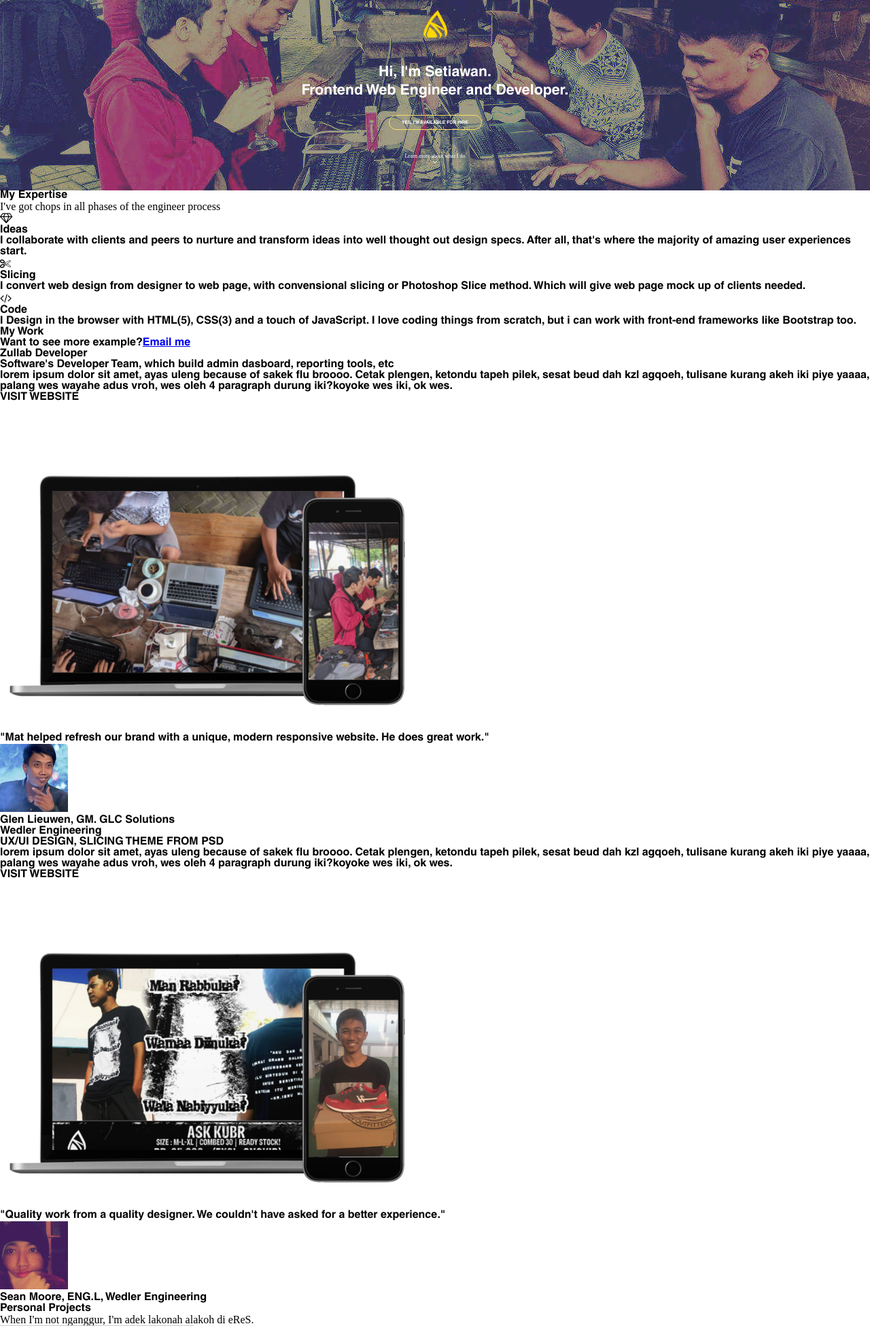
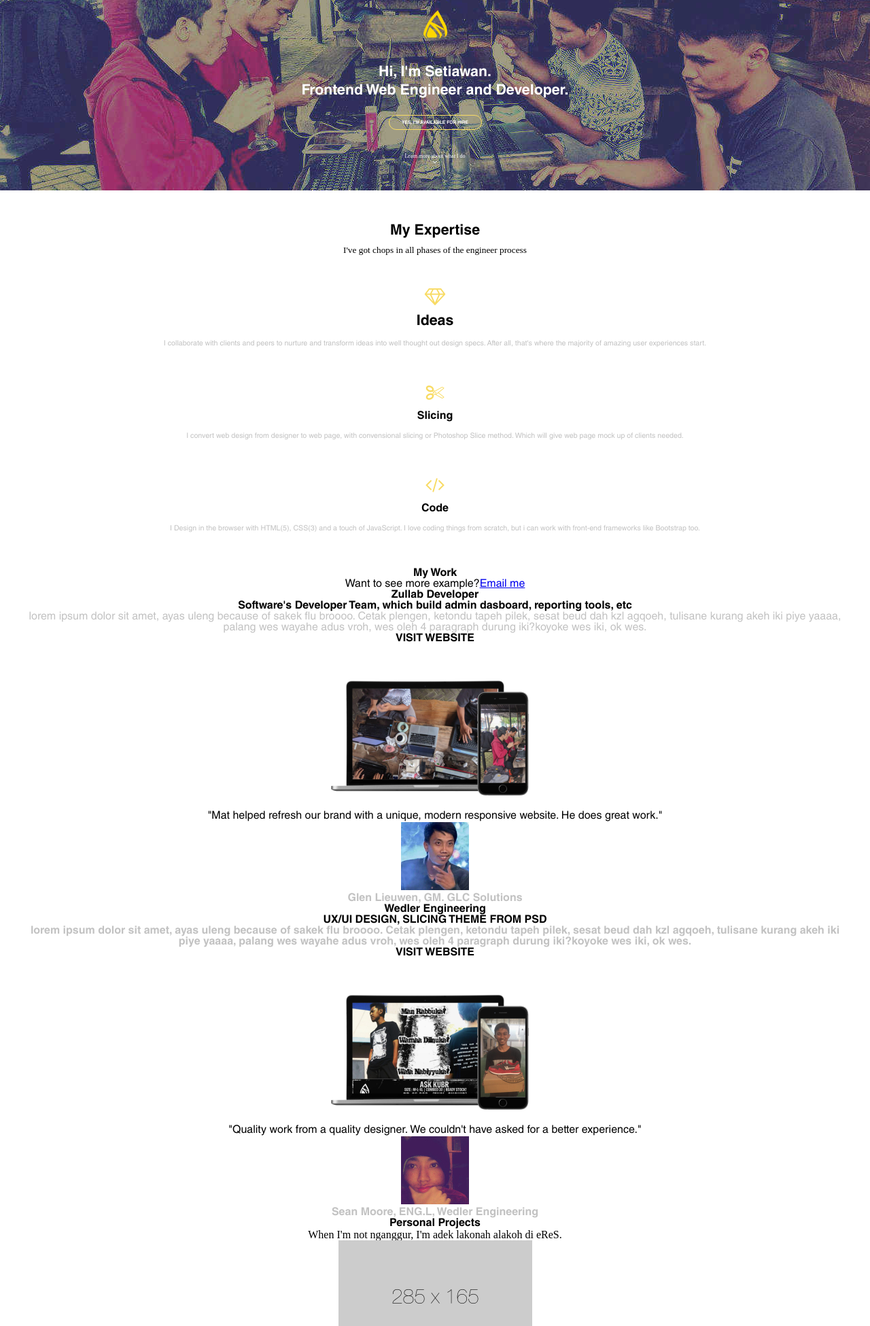
Before and after one commit to consciousnessdev/consciousnessdev.github.io, a PHP site: page / in a window 1280 px wide. Shown: the top 1950 px of the page at 68% size. Run offline with PHP 8.4, Linux system fonts and the light colour scheme.

Commit message:
Restructured HTML & CSS, and finish Expertise Section

```diff
--- a/assets/css/style.css
+++ b/assets/css/style.css
@@ -38,14 +38,17 @@
   }
 
   .container {
-
+    text-align: center;
+    margin: 0 30px;
   }
 
     .content {}
 
       .content-section {}
 
-        .content-section__top {}
+        .content-section__expertise {
+    margin: 30px auto;
+}
 
         .content-section__works {}
 
@@ -87,15 +90,23 @@
 
 .header__learnmore {}
 
-    .section__exp {}
+    .section__exp {
+    margin: 50px auto 10px auto;
+}
 
-    .section__info {}
+    .section__info {
+    font-size: 10pt;
+    margin: 10px auto 30px auto;
+}
 
-    .section__item {}
+    .section__item {margin: 48px auto;}
 
-      .item__icon {}
+      .item__icon {
+    font-size: 20pt;
+    margin: 10px auto;
+}
 
-      .item__label {}
+      .item__label {margin: 10px auto;}
 
       .item__info {}
 
@@ -119,7 +130,13 @@
 
       .client__visitweb {}
 
-      .works__result {}
+      .works__result {
+
+      }
+      .works__result img{
+        width: 320px;
+        height: auto;
+      }
 
     .works__comment {}
 
@@ -172,7 +189,9 @@
   font-family: helveticaBLD;
 }
 
-.label--header {font-size: 16pt;}
+.section--header, .label--header, .item--header {
+  font-size: 16pt;
+}
 
 .label--top {
     display: block;
@@ -182,13 +201,17 @@
   color: #fff;
 }
 
-.button--alphabg {background-color: rgba(0,0,0, 0.0);border: 1px #F8DB64 solid;border-radius: 15px;}
+.button--alphabg {
+  background-color: rgba(0,0,0, 0.0);
+  border: 1px #F8DB64 solid;
+  border-radius: 15px;
+}
 
 .button--ss {
   font-size: 5pt;
 }
 
-.learnmore--light {
+.learnmore--light, .section--normal {
   font-family: heveticaSTD;
   font-weight: lighter;
 }
@@ -197,17 +220,19 @@
   font-size: 6pt;
 }
 
-.nextlearn--ms {
+.nextlearn--ms, .item--ms {
   font-size: 8pt;
 }
 
-.section--normal,.item--normal,.works--normal,.info--normal,.main--normal {
+.item--normal,.works--normal,.info--normal,.main--normal {font-family: helveticaSTD;}
 
+.item--overcolor {
+  color: #F8DB64;
 }
 
-.item--gray,.info--gray,.profile--gray {
+.item--gray,.info--gray,.profile--gray {color: #C2C2C2;}
 
-}
+.item--lineheight {line-height: 2;}
 
 .works--softcol {
 
--- a/index.html
+++ b/index.html
@@ -36,36 +36,36 @@
   <section class="content content-section">
     <div class="container">
       <section class="content-section__top">
-        <article class="section__exp section--bold">
+        <article class="section__exp section--bold section--header">
           My Expertise
         </article>
         <article class="section__info section--normal">
           I've got chops in all phases of the engineer process
         </article>
       </section>
-      <section class "content-section__expertise">
+      <section class="content-section__expertise">
         <article class="section__item section--bold">
-          <div class="item__icon"><i class="fa fa-diamond"></i></div>
-          <div class="item__label item--bold">Ideas</div>
-          <div class="item__info item--normal item--gray">
+          <div class="item__icon item--overcolor"><i class="fa fa-diamond"></i></div>
+          <div class="item__label item--bold item--header">Ideas</div>
+          <div class="item__info item--ms item--lineheight item--normal item--gray">
             <p>
               I collaborate with clients and peers to nurture and transform ideas into well thought out design specs. After all, that's where the majority of amazing user experiences start.
             </p>
           </div>
         </article>
         <article class="section__item section--bold">
-          <div class="item__icon"><i class="fa fa-cut"></i></div>
+          <div class="item__icon item--overcolor"><i class="fa fa-cut"></i></div>
           <div class="item__label item--bold">Slicing</div>
-          <div class="item__info item--normal item--gray">
+          <div class="item__info item--ms item--lineheight item--normal item--gray">
             <p>
               I convert web design from designer to web page, with convensional slicing or Photoshop Slice method. Which will give web page mock up of clients needed.
             </p>
           </div>
         </article>
         <article class="section__item section--bold">
-          <div class="item__icon"><i class="fa fa-code"></i></div>
+          <div class="item__icon item--overcolor"><i class="fa fa-code"></i></div>
           <div class="item__label item--bold">Code</div>
-          <div class="item__info item--normal item--gray">
+          <div class="item__info item--ms item--lineheight item--normal item--gray">
             <p>
               I Design in the browser with HTML(5), CSS(3) and a touch of JavaScript. I love coding things from scratch, but i can work with front-end frameworks like Bootstrap too.
             </p>
```
